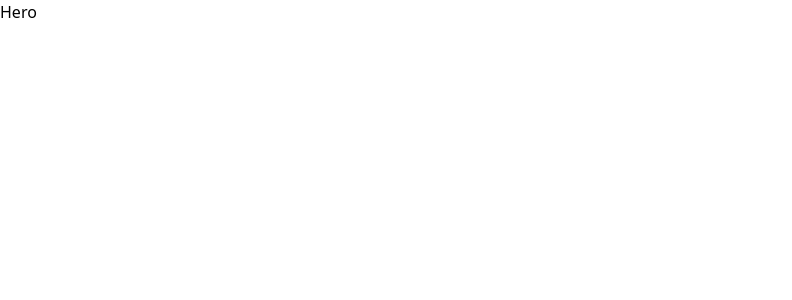
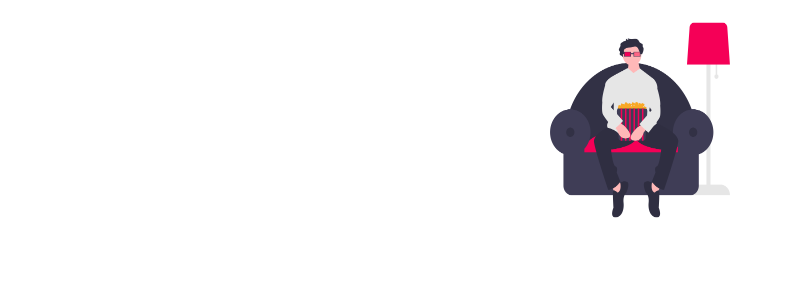
Before and after one commit to MyLhassane/watchme, a Next.js app: page / in a window 1280 px wide. Shown: the top 300 px of the page, without its empty margins (0-792 px from the left). Built offline with nearby package versions, Linux system fonts and the light colour scheme.

Commit message:
Added Image

```diff
--- a/components/Hero.js
+++ b/components/Hero.js
@@ -1,6 +1,12 @@
+import Image from 'next/image';
+
 const Hero = () => {
   return (
-    <div>Hero</div>
+    <div className="text-center bg-white pb-10">
+      <div className="w-60 mx-auto">
+        <Image src={"/home_cinema.png"}  width={200} height={200} layout="responsive" />
+      </div>
+    </div>
   )
 }
 
```
Also changed, not shown: public/home_cinema.png (added).
